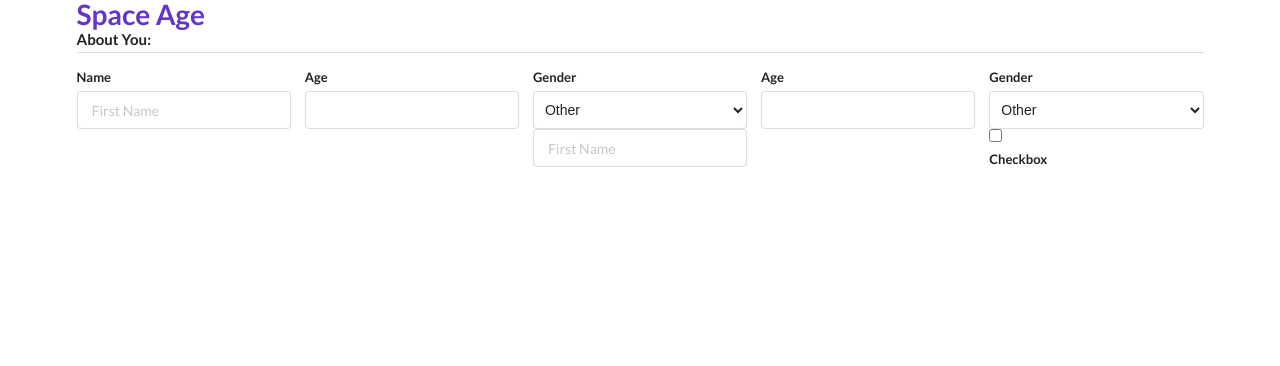
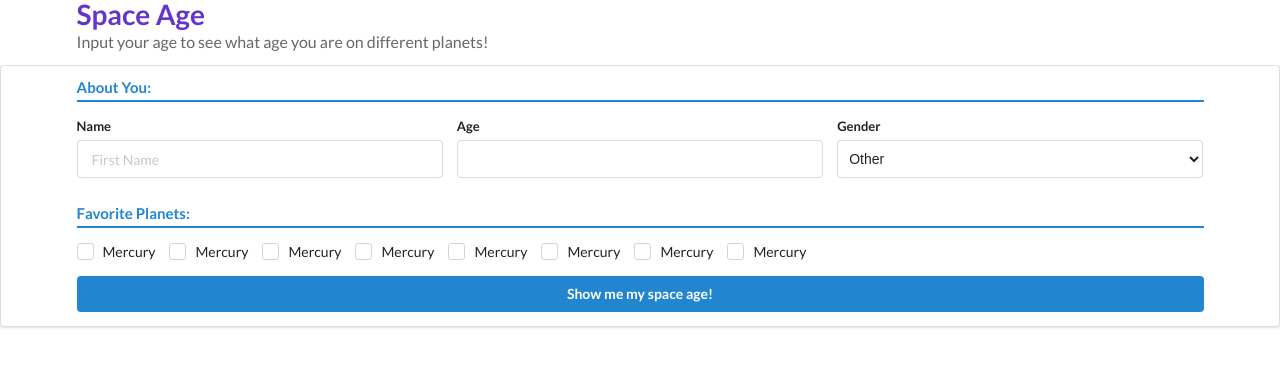
Before and after one commit to wrunion/tdd-in-space-e20, a website built with webpack: page src/index.html in a window 1280 px wide. Built offline with nearby package versions, Linux system fonts and the light colour scheme; files whose address does not match are found by name.

Commit message:
Finish ui form.

```diff
--- a/jest.setup.js
+++ /dev/null
@@ -1,3 +0,0 @@
-"jest": {
-  "setupFilesAfterEnv": ["jest-extended"]
-}
--- a/src/index.html
+++ b/src/index.html
@@ -3,22 +3,24 @@
 <head>
   <meta charset="UTF-8">
   <meta name="viewport" content="width=device-width, initial-scale=1.0">
-  <!-- <script src="https://code.jquery.com/jquery-3.1.1.min.js" crossorigin="anonymous"></script> -->
+  <script src="https://code.jquery.com/jquery-3.1.1.min.js" crossorigin="anonymous"></script>
   <link rel="stylesheet" href="https://cdn.jsdelivr.net/npm/semantic-ui@2.4.2/dist/semantic.min.css">
-  <!-- <script src="https://cdn.jsdelivr.net/npm/semantic-ui@2.4.2/dist/semantic.min.js"></script> -->
+  <script src="https://cdn.jsdelivr.net/npm/semantic-ui@2.4.2/dist/semantic.min.js"></script>
   <link rel="stylesheet" href=".src/styles.css" type=
   text/css>
   <title>Space Age</title>
 </head>
 <div class="ui container">
 <body>
-  <h1 class="ui header violet">Space Age</h1>
+  <h1 class="ui header violet">
+    Space Age
+    <div class="sub header">Input your age to see what age you are on different planets!</div>
+  </h1>
 </div>
-<!-- <div class="ui segment"> -->
+<div class="ui segment">
 <div class="ui form container">
   <form>
-    <!-- <h3 class="ui header blue">Pick Your Planet!</h3> -->
-    <h4 class="ui dividing header">About You:</h4>
+    <h4 class="ui dividing header blue">About You:</h4>
     <div class="three fields">
       <div class="field">
         <label>Name</label>
@@ -34,36 +36,63 @@
           <option value="other">Other</option>
           <option value="female">Female</option>
           <option value="male">Male</option>
+          </select>
       </div>
     </div>
-    <h4 class="ui dividing header">About You:</h4>
-    <div class="three fields">
+    <h4 class="ui dividing header blue">Favorite Planets:</h4>
+    <div class="fields">
       <div class="field">
-        <label>Name</label>
-        <input type="text" id="name" placeholder="First Name">
+        <div class="ui checkbox">
+          <input type="checkbox" class="hidden">
+          <label>Mercury</label>
+        </div>
       </div>
       <div class="field">
-        <label>Age</label>
-        <input type="number" id="userAge" min=1 max=115>
+        <div class="ui checkbox">
+          <input type="checkbox" class="hidden">
+          <label>Mercury</label>
+        </div>
       </div>
       <div class="field">
-        <label>Gender</label>
-        <select class="ui dropdown" id="gender">
-          <option value="other">Other</option>
-          <option value="female">Female</option>
-          <option value="male">Male</option>
+        <div class="ui checkbox">
+          <input type="checkbox" class="hidden">
+          <label>Mercury</label>
+        </div>
+      </div>
+      <div class="field">
+        <div class="ui checkbox">
+          <input type="checkbox" class="hidden">
+          <label>Mercury</label>
+        </div>
+      </div>
+      <div class="field">
+        <div class="ui checkbox">
+          <input type="checkbox" class="hidden">
+          <label>Mercury</label>
+        </div>
+      </div>
+      <div class="field">
+        <div class="ui checkbox">
+          <input type="checkbox" class="hidden">
+          <label>Mercury</label>
+        </div>
+      </div>
+      <div class="field">
+        <div class="ui checkbox">
+          <input type="checkbox" class="hidden">
+          <label>Mercury</label>
+        </div>
+      </div>
+      <div class="field">
+        <div class="ui checkbox">
+          <input type="checkbox" class="hidden">
+          <label>Mercury</label>
+        </div>
       </div>
     </div>
-  </div>
-    <!-- <h4 class="ui dividing header">Which planet(s) would you like to visit?</h4> -->
-      <div class="ui checkbox">
-        <input type="checkbox" tabindex="0" class="hidden">
-        <label>Checkbox</label>
-    </div>
-  </div>
-    </div>
-
+    <button class="ui fluid button blue">Show me my space age!</button>
   </form>
+</div>
 </div>
 </div>
 </body>
```
